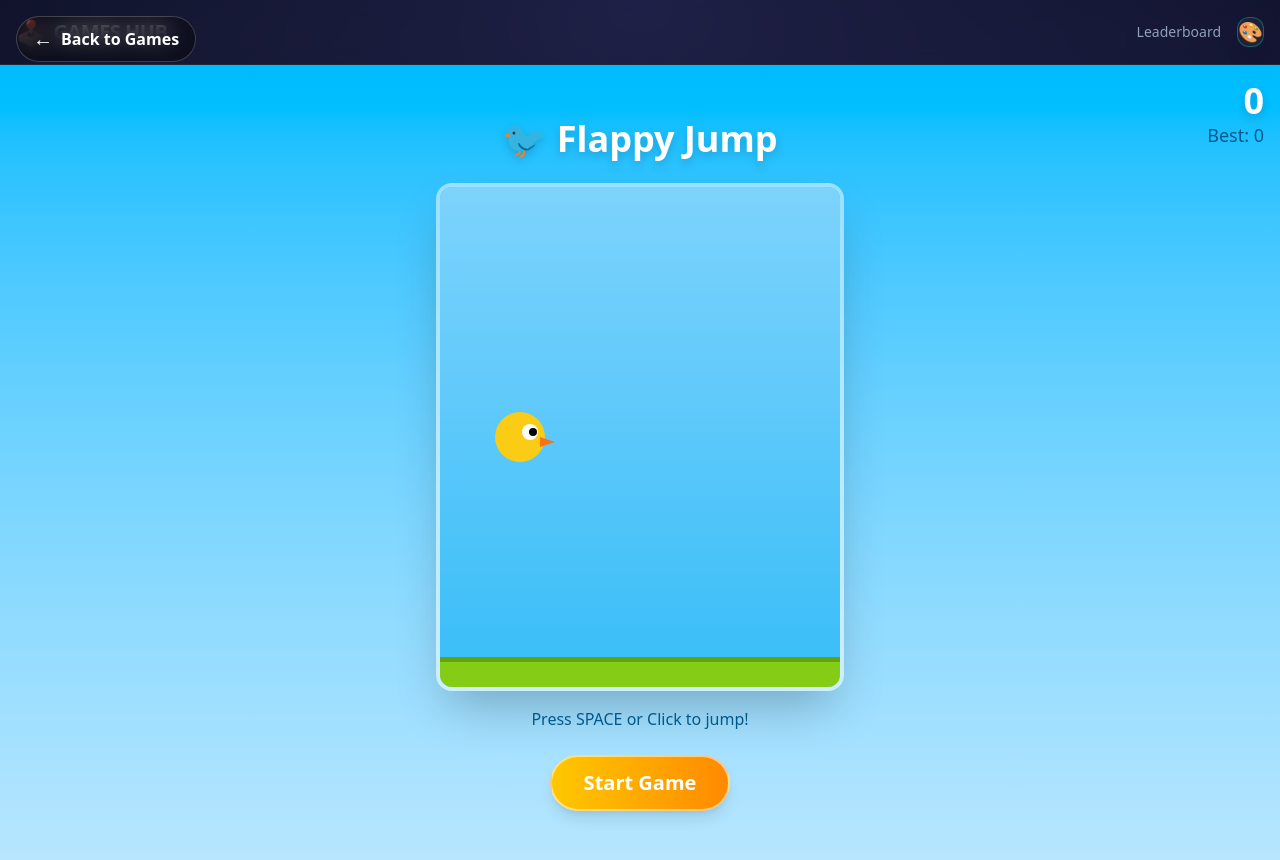
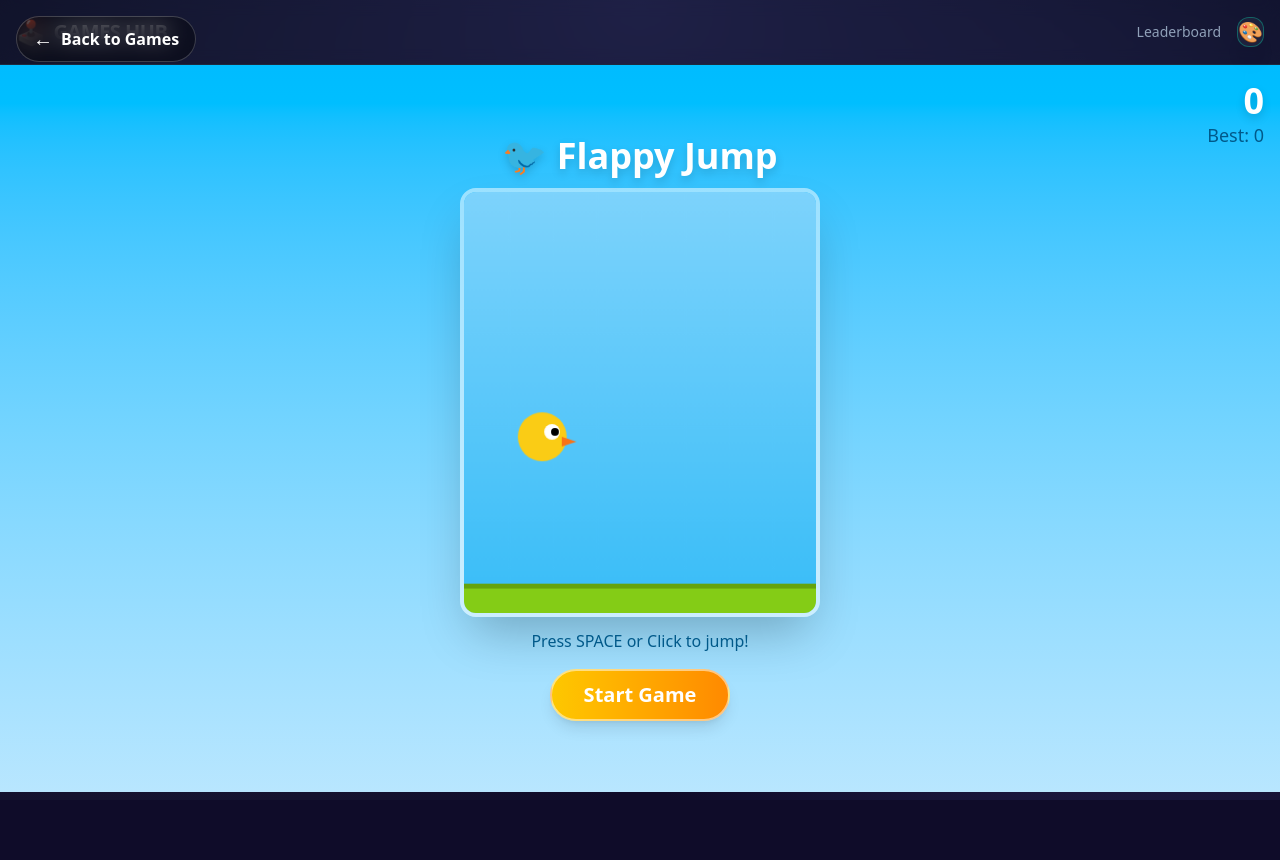
Before and after one commit to burnsco/games-hub, a Next.js app: page /games/flappy-jump in a window 1280 px wide. Shown: the top 860 px of the page. After the commit the page ends 800 px from the top, so only its background shows below. Built offline with nearby package versions, Linux system fonts and the light colour scheme.

Commit message:
fix: resolve flappy jump viewport and hydration issues

```diff
--- a/app/games/flappy-jump/component.tsx
+++ b/app/games/flappy-jump/component.tsx
@@ -206,12 +206,7 @@ export default function FlappyJumpGame() {
   }, [birdY, pipes]);
 
   return (
-    <button
-      type="button"
-      className="relative flex h-screen w-full items-center justify-center bg-linear-to-b from-sky-400 via-sky-300 to-sky-200"
-      onClick={jump}
-      onKeyDown={(e) => (e.key === " " || e.key === "Enter") && jump()}
-    >
+    <div className="relative flex h-[calc(100dvh-73px)] w-full items-center justify-center overflow-hidden bg-linear-to-b from-sky-400 via-sky-300 to-sky-200 px-3 py-4 md:py-6">
       {/* Score */}
       <div className="absolute right-4 top-4 z-20 text-right">
         <div className="text-4xl font-bold text-white drop-shadow-lg">{score}</div>
@@ -219,16 +214,20 @@ export default function FlappyJumpGame() {
       </div>
 
       <div className="text-center">
-        <h1 className="mb-6 text-4xl font-black text-white drop-shadow-lg">🐦 Flappy Jump</h1>
+        <h1 className="mb-3 text-3xl font-black text-white drop-shadow-lg md:text-4xl">
+          🐦 Flappy Jump
+        </h1>
 
         <canvas
           ref={canvasRef}
-          width={400}
-          height={500}
-          className="rounded-2xl border-4 border-white/50 shadow-2xl"
+          width={360}
+          height={430}
+          className="max-h-[58dvh] w-full max-w-[360px] rounded-2xl border-4 border-white/50 shadow-2xl"
         />
 
-        <p className="mt-4 font-medium text-sky-800">Press SPACE or Click to jump!</p>
+        <p className="mt-3 text-sm font-medium text-sky-800 md:text-base">
+          Press SPACE or Click to jump!
+        </p>
 
         <button
           type="button"
@@ -236,7 +235,7 @@ export default function FlappyJumpGame() {
             e.stopPropagation();
             startGame();
           }}
-          className="mt-6 rounded-full border-2 border-white/50 bg-linear-to-r from-yellow-400 to-orange-400 px-8 py-3 text-xl font-bold text-white shadow-lg transition-all hover:scale-105 active:scale-95"
+          className="mt-4 rounded-full border-2 border-white/50 bg-linear-to-r from-yellow-400 to-orange-400 px-8 py-2.5 text-lg font-bold text-white shadow-lg transition-all hover:scale-105 active:scale-95 md:text-xl"
         >
           {isPlaying ? "Restart" : "Start Game"}
         </button>
@@ -244,7 +243,7 @@ export default function FlappyJumpGame() {
 
       {/* Game Over */}
       {gameOver && (
-        <div className="fixed inset-0 z-30 flex items-center justify-center bg-sky-900/80 backdrop-blur-sm">
+        <div className="absolute inset-0 z-30 flex items-center justify-center bg-sky-900/80 backdrop-blur-sm">
           <div className="text-center">
             <h1 className="mb-4 text-6xl font-black text-white">Game Over!</h1>
             <p className="mb-2 text-2xl text-sky-200">Score</p>
@@ -262,6 +261,6 @@ export default function FlappyJumpGame() {
           </div>
         </div>
       )}
-    </button>
+    </div>
   );
 }
```
